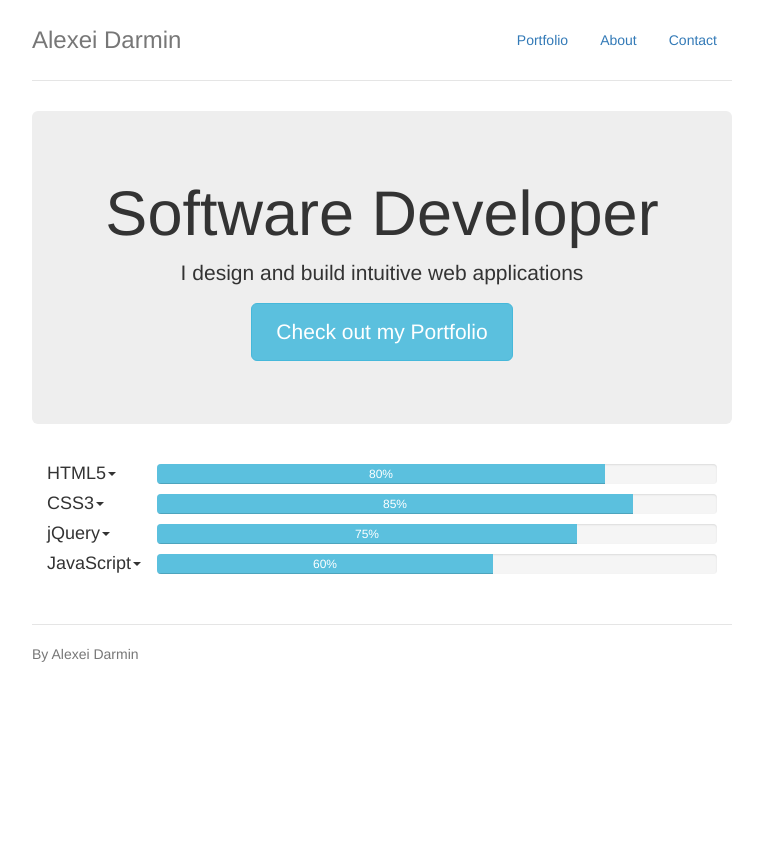
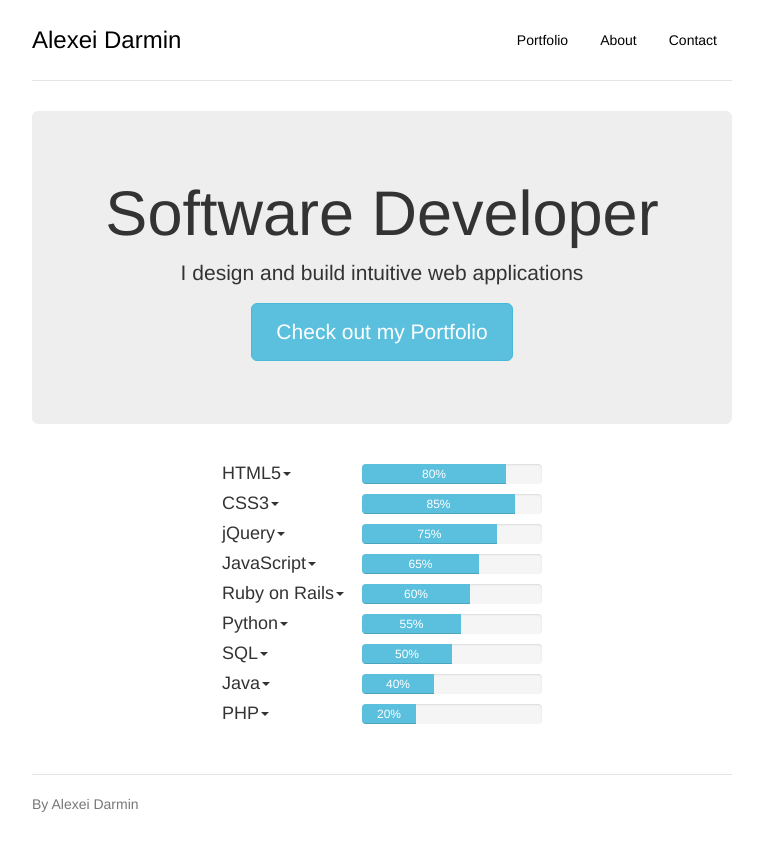
Before and after one commit to AlexeiDarmin/alexeidarmin.github.io, a PHP site: page / in a window 1280 px wide. Shown: the whole page, without its empty margins (258-1021 px from the left). Before the commit the page ends 662 px from the top, so only its background shows below. Run offline with PHP 8.4, Linux system fonts and the light colour scheme; some libraries are stand-ins or nearby versions.

Commit message:
Improved style on language bars

```diff
--- a/index.html
+++ b/index.html
@@ -35,7 +35,7 @@
             <li role="presentation"><a href="#">Contact</a></li>
           </ul>
         </nav>
-        <h3 class="text-muted">Alexei Darmin</h3>
+        <h3 class="text-muted"><a href="index.html">Alexei Darmin</a></h3>
       </div>
 
       <div class="jumbotron">
@@ -45,7 +45,7 @@
       </div>
 
       <div class="row marketing">
-        <div class="col-lg-12 language">
+        <div class="col-lg-6 col-lg-offset-3 col-md-6 col-md-offset-3 col-sm-6 col-sm-offset-3 col-xs-10 col-xs-offset-1 language">
           <h4>HTML5<span class="caret"></span></h4>
           <div class="progress">
             <div class="progress-bar progress-bar-info" role="progressbar" aria-valuenow="80" aria-valuemin="0" aria-valuemax="100" style="width: 80%;">
@@ -70,10 +70,46 @@
 
           <h4>JavaScript<span class="caret"></span></h4>
           <div class="progress">
+            <div class="progress-bar progress-bar-info" role="progressbar" aria-valuenow="80" aria-valuemin="0" aria-valuemax="100" style="width: 65%;">
+              65%
+            </div>
+          </div>
+
+          <h4>Ruby on Rails<span class="caret"></span></h4>
+          <div class="progress">
             <div class="progress-bar progress-bar-info" role="progressbar" aria-valuenow="80" aria-valuemin="0" aria-valuemax="100" style="width: 60%;">
               60%
             </div>
           </div>
+
+          <h4>Python<span class="caret"></span></h4>
+          <div class="progress">
+            <div class="progress-bar progress-bar-info" role="progressbar" aria-valuenow="80" aria-valuemin="0" aria-valuemax="100" style="width: 55%;">
+              55%
+            </div>
+          </div>
+
+          <h4>SQL<span class="caret"></span></h4>
+          <div class="progress">
+            <div class="progress-bar progress-bar-info" role="progressbar" aria-valuenow="80" aria-valuemin="0" aria-valuemax="100" style="width: 50%;">
+              50%
+            </div>
+          </div>
+
+          <h4>Java<span class="caret"></span></h4>
+          <div class="progress">
+            <div class="progress-bar progress-bar-info" role="progressbar" aria-valuenow="80" aria-valuemin="0" aria-valuemax="100" style="width: 40%;">
+              40%
+            </div>
+          </div>
+
+          <h4>PHP<span class="caret"></span></h4>
+          <div class="progress">
+            <div class="progress-bar progress-bar-info" role="progressbar" aria-valuenow="80" aria-valuemin="0" aria-valuemax="100" style="width: 30%;">
+              20%
+            </div>
+          </div>
+
         </div>
       </div>
 
--- a/style.css
+++ b/style.css
@@ -29,6 +29,16 @@ body {
   padding-top: 19px;
   color: #777;
   border-top: 1px solid #e5e5e5;
+}
+
+.footer > a > i {
+  color:black;
+  margin:0px 5px 0px 5px;
+  float:right;
+}
+
+.footer > a:hover > i {
+  color:#5bc0de;
 }
 
 /* Customize container */
@@ -78,13 +88,44 @@ body {
   }
 }
 
+/* Overwriting bootstrap defaults */
+
+nav > ul > li > a {
+  color:black;
+}
+
+nav > ul > li > a:hover {
+  color:black;
+}
+
+.text-muted a {
+  color:black;
+}
+
+.text-muted a:hover {
+  color:#5bc0de;
+  text-decoration:none;
+}
+
+/* Home Page */
+
 .language > h4{
   display:inline-block;
   float:left;
-  width:110px;
+  width:140px;
   margin:0px;
 }
 
 .language > .progress{
   margin-bottom:10px;
 }
+
+/* About Page */
+
+#myTabs > li > a > i {
+  color:black;
+}
+
+#myTabs > li.active > a > i {
+  color:#5bc0de;
+}
```
Also changed, not shown: about.html (+12 -4 lines).
